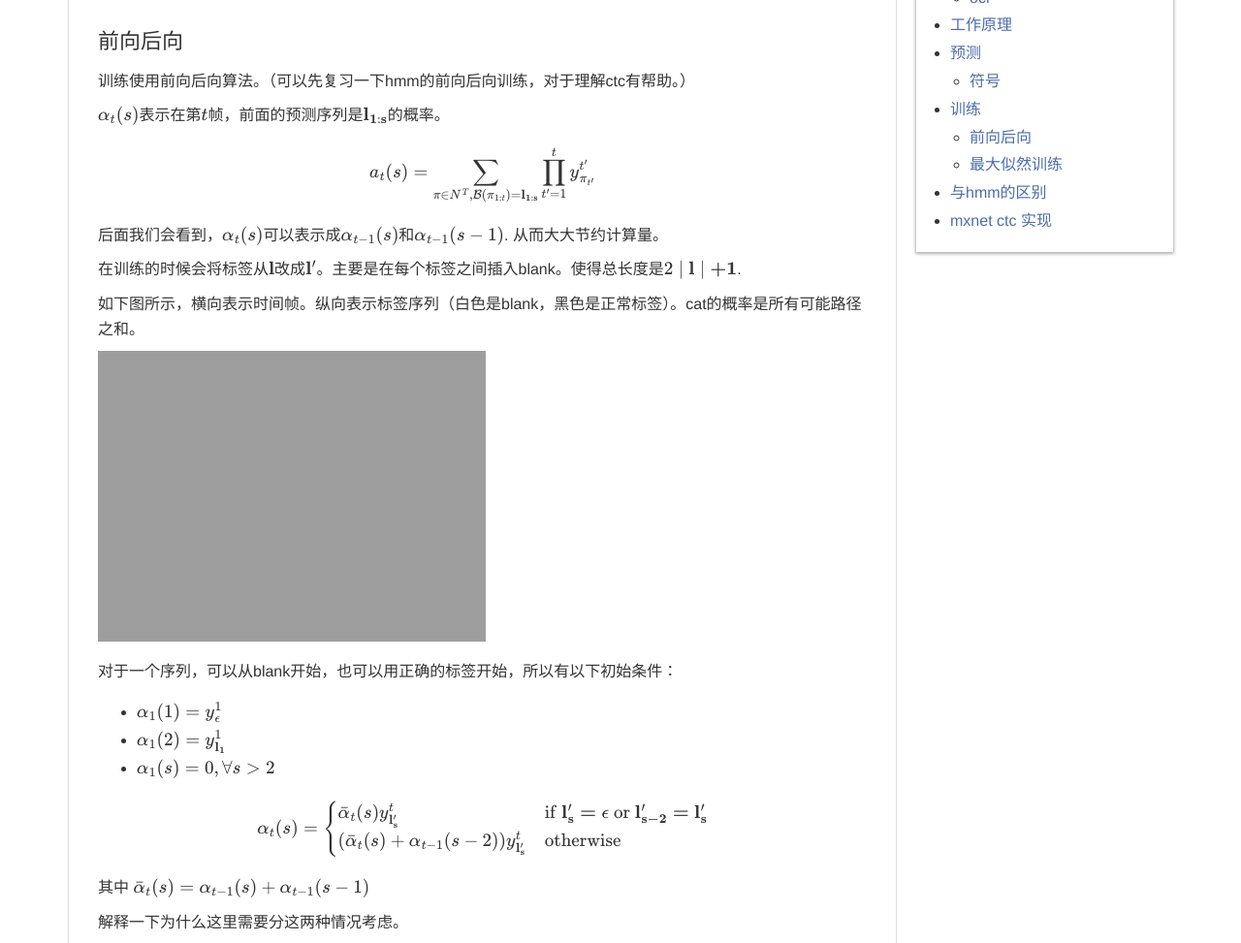
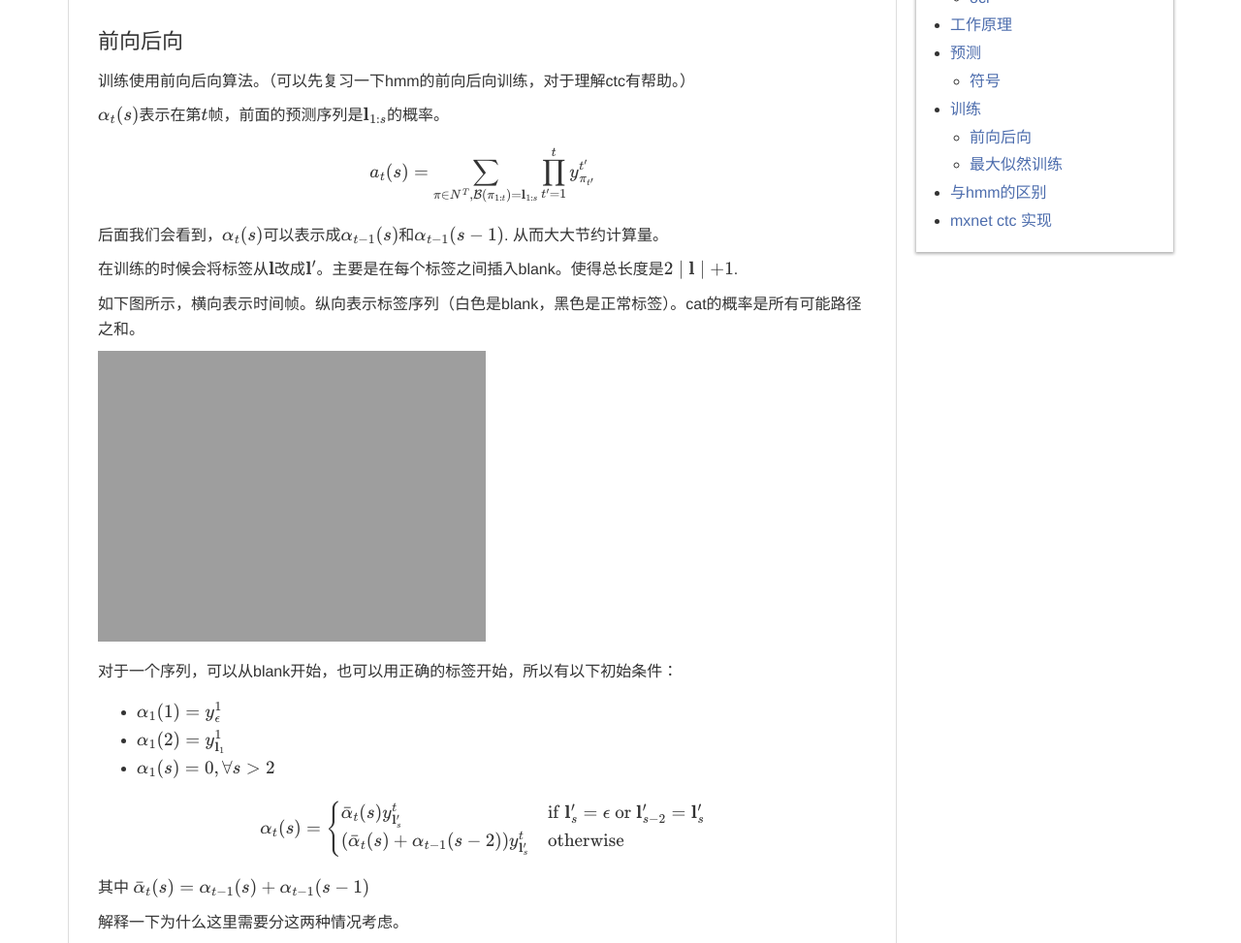
Before and after one commit to vsooda/vsooda.github.io, a Jekyll site: the page built from _posts/2018-02-04-ctc.markdown, in a window 1280 px wide and 1400 px high, scrolled down 2528 px. Shown: the part 153-1126 px from the top of the window at 97% size. Built offline with Jekyll 4.4.1, drawn with Linux system fonts in a browser that asks for light colours; formulas are drawn with MathJax 3; some of the changed text lies outside the part shown.

Commit message:
replace bf with mathbf

```diff
--- a/_posts/2017-04-12-kernels.markdown
+++ b/_posts/2017-04-12-kernels.markdown
@@ -108,9 +108,9 @@
 
 令关于$w$梯度为０，得到:
 
-$$w=-\frac{1}{\lambda}\sum_{n=1}^{N}{\{w^T\phi(x_n)-t_n\}}\phi(x_n)=\sum_{n=1}^{N}a_n\phi(x_n)=\Phi^T\bf{a} \qquad(6.3)$$
+$$w=-\frac{1}{\lambda}\sum_{n=1}^{N}{\{w^T\phi(x_n)-t_n\}}\phi(x_n)=\sum_{n=1}^{N}a_n\phi(x_n)=\Phi^T\mathbf a \qquad(6.3)$$
 
-其中$\Phi$是设计矩阵，第n行为$\phi(x_n)^T$. 向量$\bf{a}=(a_1, ...,a_N)^T$, 并且，
+其中$\Phi$是设计矩阵，第n行为$\phi(x_n)^T$. 向量$\mathbf a=(a_1, ...,a_N)^T$, 并且，
 
 $$a_n=-\frac{1}{\lambda}{\{w^T\phi(x_n)-t_n\}}\phi(x_n) \qquad(6.4)$$
 
--- a/_posts/2018-02-04-ctc.markdown
+++ b/_posts/2018-02-04-ctc.markdown
@@ -71,9 +71,9 @@
 
 那么：
 
-$$p({\bf l}\mid x)=\sum_{\pi\in \mathcal{B}^{-1}({\bf l})}p(\pi \mid x) \qquad(1)$$
+$$p({\mathbf l}\mid x)=\sum_{\pi\in \mathcal{B}^{-1}({\mathbf l})}p(\pi \mid x) \qquad(1)$$
 
-上式的意思是，对于给定输入$x$, 输出${\bf l}$的概率是：所有可能通过$\mathcal{B}$映射而获得${\bf l}$的路径$\pi$的概率和。
+上式的意思是，对于给定输入$x$, 输出${\mathbf l}$的概率是：所有可能通过$\mathcal{B}$映射而获得${\mathbf l}$的路径$\pi$的概率和。
 
 一听到路径概率和，有没有一种冲动：用vertebi算法 :)。额，这里用不了。与hmm和crf不同，这里没有转移概率。
 
@@ -89,13 +89,13 @@
 
 训练使用前向后向算法。（可以先复习一下hmm的前向后向训练，对于理解ctc有帮助。）
 
-$\alpha_t(s)$表示在第$t$帧，前面的预测序列是$\bf{l}_{1:s}$的概率。
+$\alpha_t(s)$表示在第$t$帧，前面的预测序列是$\mathbf{l}_{1:s}$的概率。
 
-$$a_t(s)=\sum_{\pi \in N^T, \mathcal{B}({\pi_{1:t})=\bf{l}_{1:s}}}\prod_{t'=1}^ty_{\pi_{t'}}^{t'}$$
+$$a_t(s)=\sum_{\pi \in N^T, \mathcal{B}({\pi_{1:t})=\mathbf{l}_{1:s}}}\prod_{t'=1}^ty_{\pi_{t'}}^{t'}$$
 
 后面我们会看到，$\alpha_t(s)$可以表示成$\alpha_{t-1}(s)$和$\alpha_{t-1}(s-1)$. 从而大大节约计算量。
 
-在训练的时候会将标签从$\bf{l}$改成$\bf{l}'$。主要是在每个标签之间插入blank。使得总长度是$2\mid\bf{l} \mid +1$.
+在训练的时候会将标签从$\mathbf{l}$改成$\mathbf{l}'$。主要是在每个标签之间插入blank。使得总长度是$2\mid\mathbf{l} \mid +1$.
 
 如下图所示，横向表示时间帧。纵向表示标签序列（白色是blank，黑色是正常标签）。cat的概率是所有可能路径之和。
 
@@ -104,7 +104,7 @@
 对于一个序列，可以从blank开始，也可以用正确的标签开始，所以有以下初始条件：
 
 *  $\alpha_1(1)=y_\epsilon^1$
-*  $\alpha_1(2)=y_{\bf{l}_1}^1$
+*  $\alpha_1(2)=y_{\mathbf{l}_1}^1$
 *  $\alpha_1(s)=0, \forall s>2$
 
 
@@ -112,8 +112,8 @@
 $$
 \alpha_t(s) =
 \begin{cases}
-\bar{\alpha}_t(s) y_{\bf{l}'_s}^t & \text{if $\bf{l}'_s=\epsilon$ or $\bf{l}'_{s-2}=\bf{l}'_s$} \\
-(\bar{\alpha}_t(s)+\alpha_{t-1}(s-2))y_{\bf{l}'_s}^t & \text{otherwise}
+\bar{\alpha}_t(s) y_{\mathbf{l}'_s}^t & \text{if $\mathbf{l}'_s=\epsilon$ or $\mathbf{l}'_{s-2}=\mathbf{l}'_s$} \\
+(\bar{\alpha}_t(s)+\alpha_{t-1}(s-2))y_{\mathbf{l}'_s}^t & \text{otherwise}
 \end{cases}
 $$
 
@@ -122,7 +122,7 @@
 
 解释一下为什么这里需要分这两种情况考虑。
 
-比如对于abb这样的序列，对应的$\bf{l'}$是: -a-b-b-
+比如对于abb这样的序列，对应的$\mathbf{l'}$是: -a-b-b-
 
 * 第一种情况
   * 在预测到$\epsilon$的时候，必须保证前面一个是$\epsilon$或者前面已经是正确的标签了
@@ -138,13 +138,13 @@
 
 #### 最大似然训练
 
-$$p(\bf{l}\mid x)=\sum_{s=1}^{\mid \bf{l}' \mid}\frac{\alpha_t(s)\beta_t(s)}{y_{\bf{l}'_s}^t}$$
+$$p(\mathbf{l}\mid x)=\sum_{s=1}^{\mid \mathbf{l}' \mid}\frac{\alpha_t(s)\beta_t(s)}{y_{\mathbf{l}'_s}^t}$$
 
 对于$y_k^t$,只需要考虑标签$k$就可以了。
 
 因为会有重复，所以我们需要几下标签$k$出现的位置(**todo**:论文这里没有说清楚这个k指的是当前这个k，还是所有跟k相同标签的位置。回头看下mxnet ctc代码再做补充):
 
-$$lab(\bf{l}, k)=\{s : \bf{l}'_s = k\} $$
+$$lab(\mathbf{l}, k)=\{s : \mathbf{l}'_s = k\} $$
 
 
 
--- a/_posts/2018-03-02-tts2-knowledge.markdown
+++ b/_posts/2018-03-02-tts2-knowledge.markdown
@@ -60,9 +60,9 @@
 
 要加一些公式了，莫慌，都很简单。
 
-输入: ${\bf x}=(x_1,…,x_{T_x})$
+输入: $\mathbf x=(x_1,…,x_{T_x})$
 
-输出: ${\bf y}=(y_1,…,y_{T_y})$
+输出: $\mathbf{y}=(y_1,…,y_{T_y})$
 
 seq2seq的encoder一般是RNN。在每个时刻, rnn隐藏层输出$h_t$ 表示为（$f,q$表示某些非线性表达式）:
 
@@ -78,7 +78,7 @@
 
 在$i$时刻预测$y$输出:
 
-$$p(y_i \mid y_1,…y_{i-1}, {\bf x})=g(y_{i-1}, s_i, c_i)$$
+$$p(y_i \mid y_1,…y_{i-1}, \mathbf x)=g(y_{i-1}, s_i, c_i)$$
 
 其中，$s_i$ 是上一时刻rnn隐含层的输出。$g$是decoder rnn。关键就是$c_i$怎么来的。
 
```
